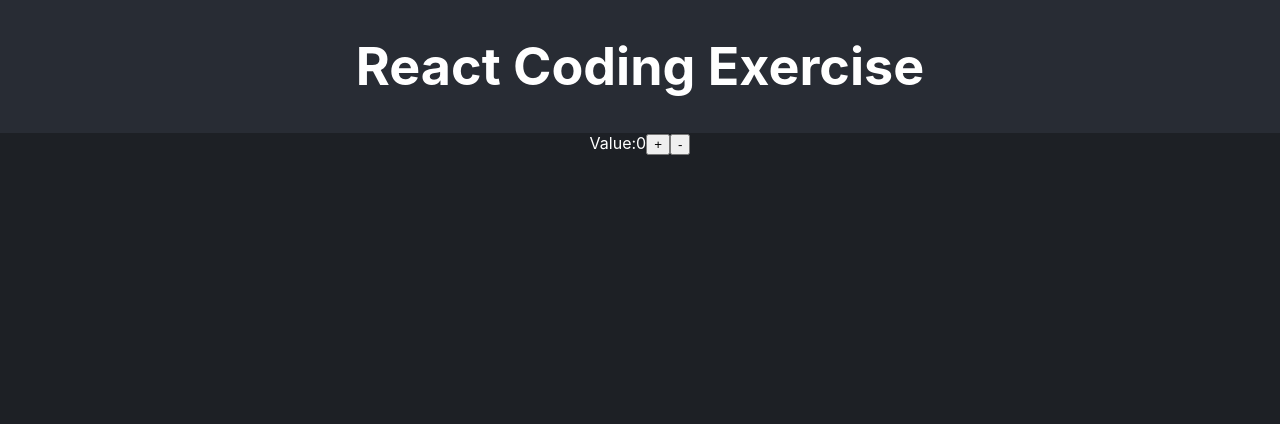
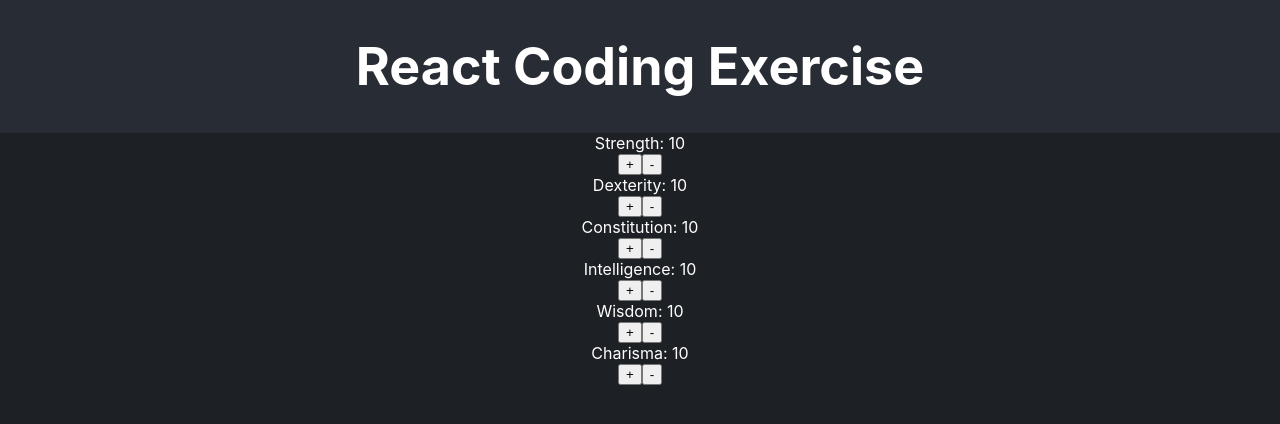
Before and after one commit to ChrisDusyk/recruiting-webapp-character, a React (Create React App) app: page / in a window 1280 px wide. Shown: the top 424 px of the page. Built offline with nearby package versions, Linux system fonts and the light colour scheme.

Commit message:
Add component for attributes

```diff
--- a/src/App.js
+++ b/src/App.js
@@ -2,21 +2,24 @@ import { useState } from 'react';
 import './App.css';
 import { ATTRIBUTE_LIST, CLASS_LIST, SKILL_LIST } from './consts.js';
 
+import AttributeControl from './AttributeControl';
+
+const attributeSeed = ATTRIBUTE_LIST.map(att => ({ key: att, value: 10 }));
 
 function App() {
-  const [num, setNum] = useState(0);
+  const [attributes, setAttributes] = useState(attributeSeed);
+
+  const handleAttributeChange = (attribute, value) => {
+    setAttributes(attributes.map(att => att.key === attribute ? { ...att, value } : att));
+  }
+
   return (
     <div className="App">
       <header className="App-header">
         <h1>React Coding Exercise</h1>
       </header>
       <section className="App-section">
-        <div>
-          Value:
-          {num}
-          <button>+</button>
-          <button>-</button>
-        </div>
+        {attributes.map(att => <AttributeControl key={att.key} label={att.key} value={att.value} setValue={handleAttributeChange} />)}
       </section>
     </div>
   );
--- /dev/null
+++ b/src/AttributeControl.js
@@ -0,0 +1,12 @@
+function AttributeControl({ value, setValue, label }) {
+    return (
+        <div>
+          {label}: {value}
+          <br />
+          <button onClick={() => setValue(label, value + 1)}>+</button>
+          <button onClick={() => setValue(label, value - 1)}>-</button>
+        </div>
+    );
+}
+
+export default AttributeControl;
```
